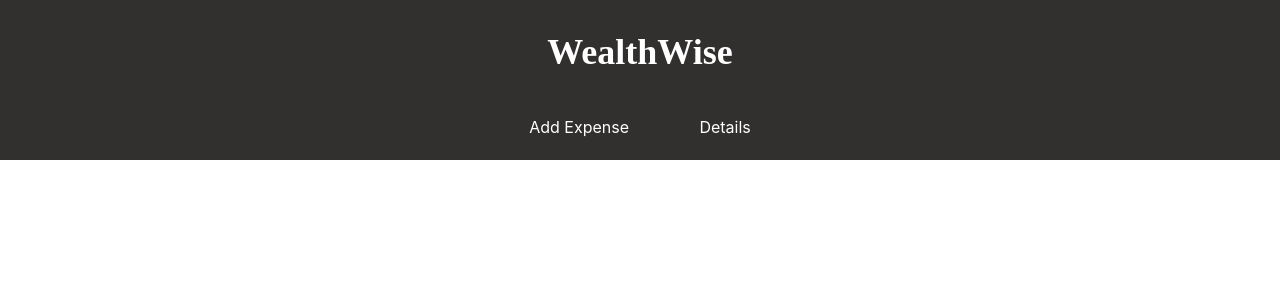
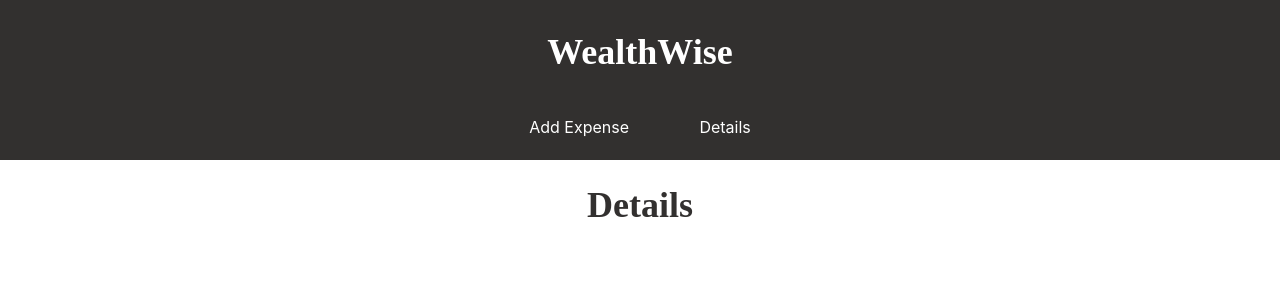
Before and after one commit to dimple-dhawan/wealthwise, a React (Create React App) app in the folder client/: page /details in a window 1280 px wide. Shown: the top 300 px of the page. Built offline with nearby package versions, Linux system fonts and the light colour scheme.

Commit message:
Added code for details

```diff
--- a/client/src/App.jsx
+++ b/client/src/App.jsx
@@ -2,6 +2,8 @@ import './App.css';
 import { BrowserRouter, Routes, Route, Navigate } from "react-router-dom";
 import Header from './components/Header/Header';
 import Expenses from './pages/expenses/expenses.jsx';
+import Details from './pages/details/details.jsx';
+
 function App() {
   return (
     <BrowserRouter>
@@ -9,6 +11,7 @@ function App() {
      <Routes>
         {/* <Route path="/" element={<Navigate to="/expenses" />} /> */}
         <Route path="/expenses" element={<Expenses />} />
+        <Route path="/details" element={<Details />} />
       </Routes>
 
     </BrowserRouter>
--- a/client/src/pages/details/details.jsx
+++ b/client/src/pages/details/details.jsx
@@ -0,0 +1,36 @@
+import React, { useEffect, useState } from 'react';
+import './details.scss';
+
+function Details() {
+  const [expenses, setExpenses] = useState([]);
+
+  useEffect(() => {
+    const fetchExpenses = async () => {
+      try {
+        const response = await fetch('/');
+        const data = await response.json();
+        setExpenses(data);
+      } catch (error) {
+        console.error('Error fetching expenses:', error);
+      }
+    };
+
+    fetchExpenses();
+  }, []);
+
+  return (
+    <div className='details'>
+      <h1 className='details__title'> Details</h1>
+      <ul className='details__display'>
+        {expenses.map((expense) => (
+          <li key={expense.id}>
+            <div>Expense: {expense.expense}</div>
+            <div>Amount: {expense.amount}</div>
+          </li>
+        ))}
+      </ul>
+    </div>
+  );
+}
+
+export default Details;
--- a/client/src/pages/details/details.scss
+++ b/client/src/pages/details/details.scss
@@ -0,0 +1,15 @@
+@use '../../../styles/_mixins.scss' as *;
+
+.details {
+    &__title {
+        text-align: center;
+        font-family: 'LibreCaslon';
+        font-size: 2.25rem;
+        color: #32302F;
+    }
+
+    &__display {
+        text-align: center;
+    }
+
+}
```
